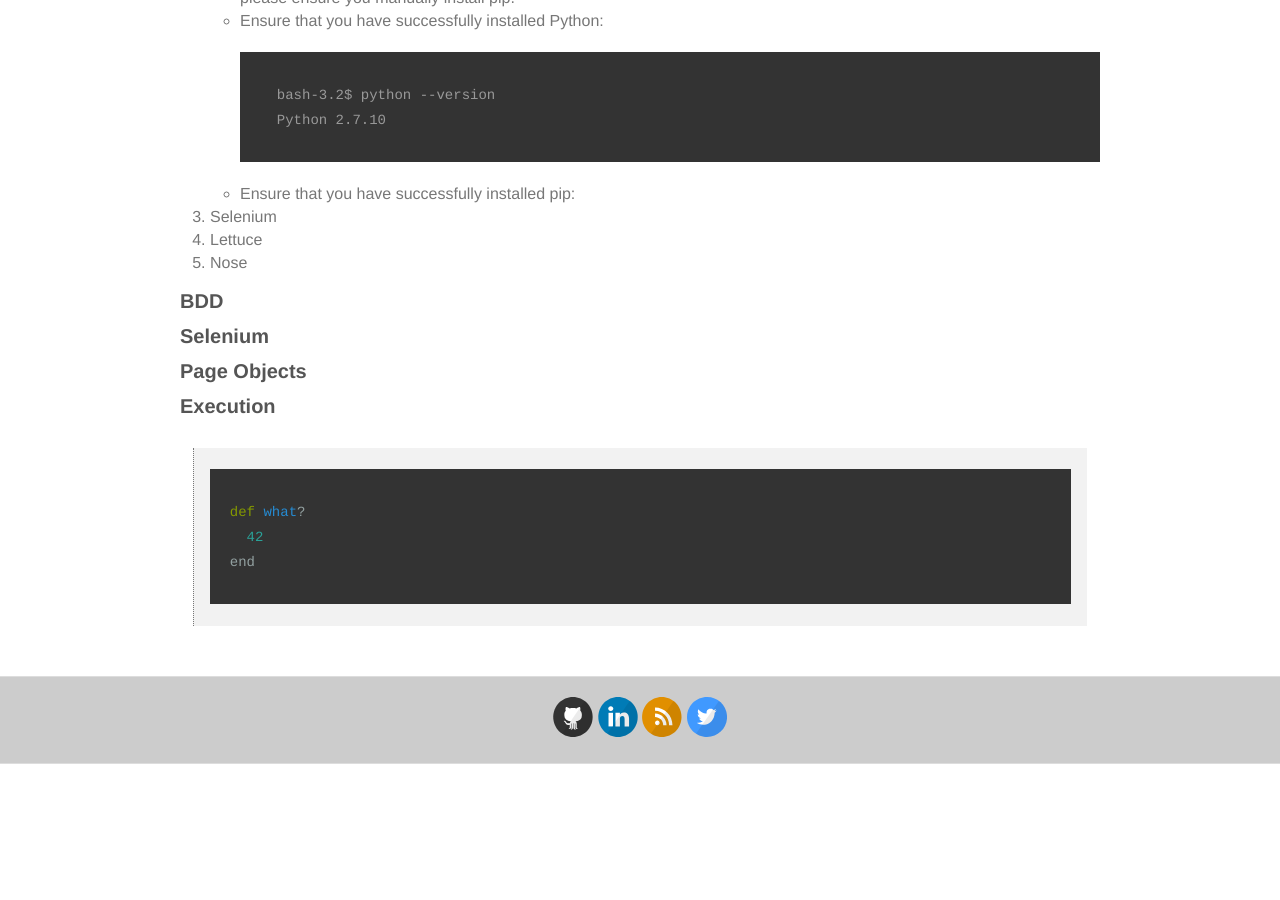
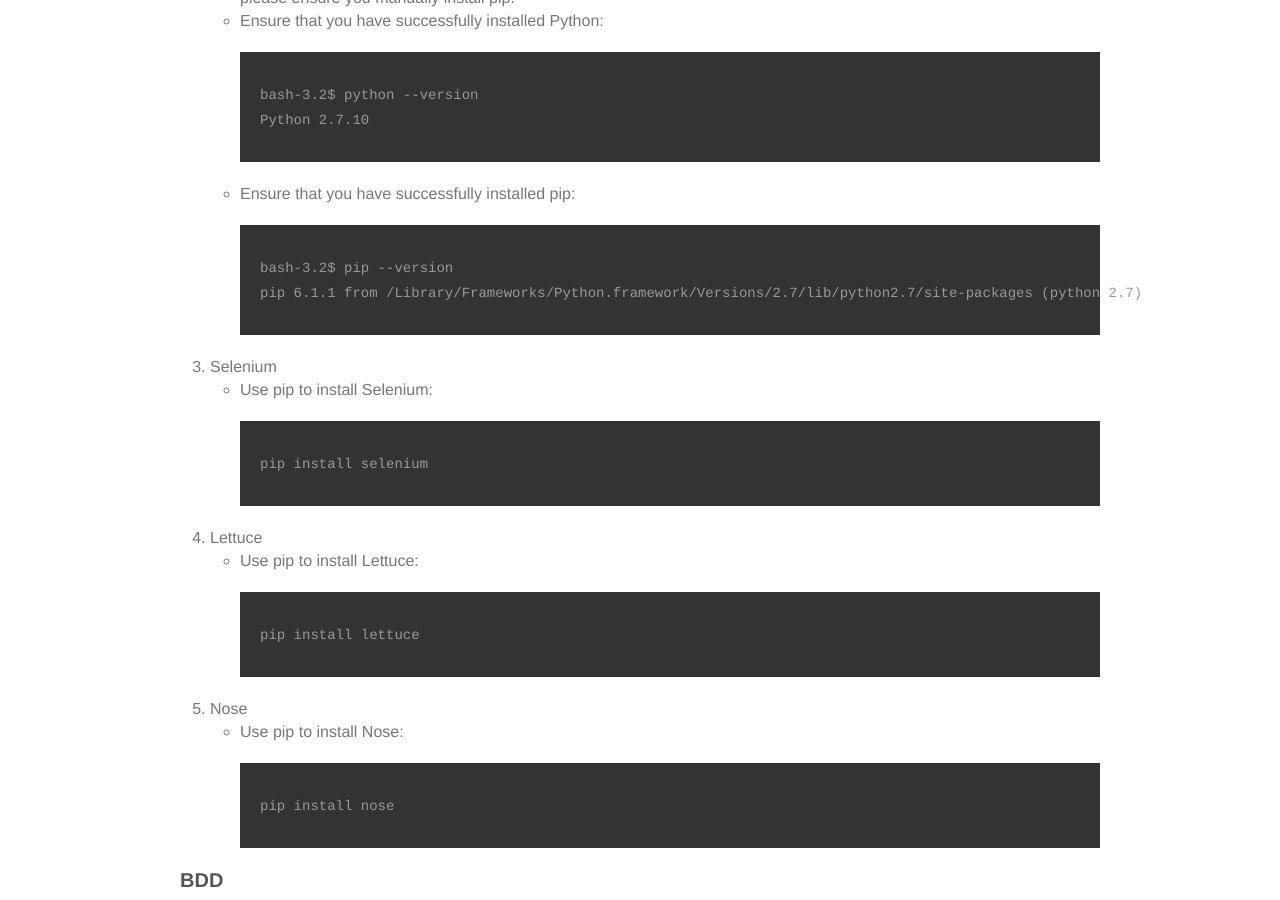
Before and after one commit to the-creative-tester/blog, a Jekyll site: the page built from _posts/2015-10-26-Python-Browser-Automation.md, in a window 1280 px wide and 900 px high, scrolled down 608 px. Built offline with Jekyll 4.4.1, drawn with Linux system fonts in a browser that asks for light colours; nearby versions of some CDN libraries; before the commit the page ends 1372 px from its top, so only the background shows below that.

Commit message:
Update 2015-10-26-Python-Browser-Automation.md

````diff
--- a/_posts/2015-10-26-Python-Browser-Automation.md
+++ b/_posts/2015-10-26-Python-Browser-Automation.md
@@ -9,9 +9,7 @@
 
 
 ## Selenium, Page Objects and BDD in Python
-
 ### Introduction
-
 In this post, we will have a look at using [Selenium WebDriver](http://www.seleniumhq.org/projects/webdriver/) within a Python context.  This is my first usage of Python, and I thought it would be useful to share how we can use Selenium WebDriver for those that a new to Web Browser Automation.  We will make use of the [Page Objects](http://selenium-python.readthedocs.org/page-objects.html) design pattern which allows for reusability and also reduction in duplicatted code.  We will then make us of [Lettuce](http://lettuce.it/), which is a BDD tool based on Cucumber which will allow us to describe our features and scenarios in a natural language with steps that ultimately call our Python functions and drive the browser.  We will also make use of [Nose](http://nose.readthedocs.org/en/latest/testing_tools.html), which will allow us to use friendly aids to help with our assertions.
 
 ### Installation
@@ -20,14 +18,30 @@
 2. Python
   * Install [Python 2.7.10](https://www.python.org/downloads/release/python-2710/).  Please ensure that you allow the installer to update your PATH.  As part of your installation, pleaes also ensure that you install pip, which is a tool that allows easy management of any Python packages that you wish to use.  Installers for versions prior to Python 2.7.9 will not have pip bundled, so if you do choose to use an earlier version, please ensure you manually install pip.
   * Ensure that you have successfully installed Python:
-  ```
-  bash-3.2$ python --version
-  Python 2.7.10
-  ```
+```
+bash-3.2$ python --version
+Python 2.7.10
+```
   * Ensure that you have successfully installed pip:
+```
+bash-3.2$ pip --version
+pip 6.1.1 from /Library/Frameworks/Python.framework/Versions/2.7/lib/python2.7/site-packages (python 2.7)
+```
 3. Selenium
+  * Use pip to install Selenium:
+```
+pip install selenium
+```
 4. Lettuce
+  * Use pip to install Lettuce:
+```
+pip install lettuce
+```
 5. Nose
+  * Use pip to install Nose:
+```
+pip install nose
+```
 
 ### BDD
 
````
